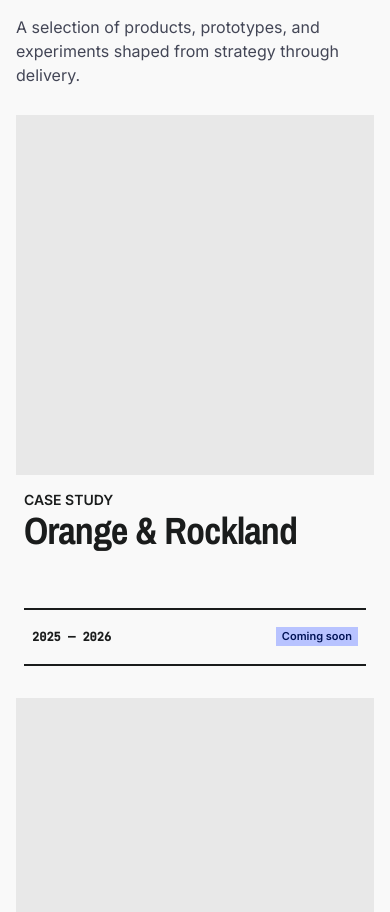
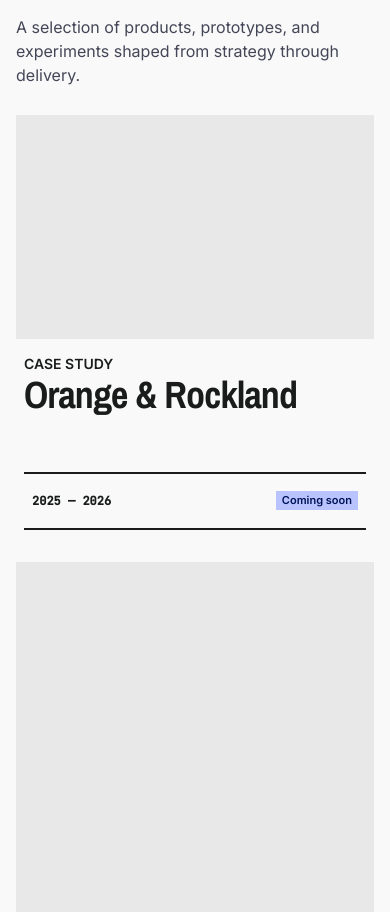
Before and after one commit to bptran99/brendan-portfolio, a website: page index.html in a window 390 px wide. Shown: the part 1187-2099 px from the top of the page. Drawn offline with nearby package versions, Linux system fonts and the light colour scheme; no server answers.

Commit message:
Feature the first case study card

```diff
--- a/index.html
+++ b/index.html
@@ -188,7 +188,7 @@
         </div>
 
         <div class="project-list">
-          <article class="project">
+          <article class="project project-featured">
             <a class="project-link" href="/work/orange-rockland" data-local-href="work/orange-rockland/index.html" aria-label="View the Orange and Rockland case study">
               <div class="project-visual project-placeholder" aria-hidden="true"></div>
               <div class="project-info">
--- a/styles.css
+++ b/styles.css
@@ -211,6 +211,10 @@ h2, h3 { margin: 0; font-family: var(--font-display); }
 .project-list { display: grid; grid-template-columns: repeat(3, minmax(0, 1fr)); gap: var(--gutter); align-items: stretch; }
 .project { min-width: 0; }
 .project-link { display: flex; height: 100%; flex-direction: column; cursor: pointer; }
+.project-featured { grid-column: 1 / -1; }
+.project-featured .project-link { display: grid; grid-template-columns: minmax(0, 2fr) minmax(280px, 1fr); }
+.project-featured .project-visual { min-height: clamp(480px, 43vw, 640px); aspect-ratio: auto; }
+.project-featured .project-info { justify-content: center; padding: clamp(28px, 4vw, 56px); }
 .project-link .project-visual, .project-link h3 { transition: background-color .18s, color .18s; }
 .project-link:hover .project-visual { background: var(--surface-container); }
 .project-link:hover h3 { color: var(--primary); }
@@ -253,6 +257,9 @@ h2, h3 { margin: 0; font-family: var(--font-display); }
   .hero-portrait { order: 1; width: min(72%, 560px); height: clamp(320px, 52vw, 440px); margin-inline: auto; }
   .section-note { margin-top: 18px; }
   .project-list { grid-template-columns: repeat(2, minmax(0, 1fr)); }
+  .project-featured .project-link { display: flex; }
+  .project-featured .project-visual { min-height: 0; aspect-ratio: 16 / 10; }
+  .project-featured .project-info { justify-content: initial; padding: 14px 8px 0; }
   .about-section { grid-template-columns: 1fr; gap: 32px; }
 }
 
```
